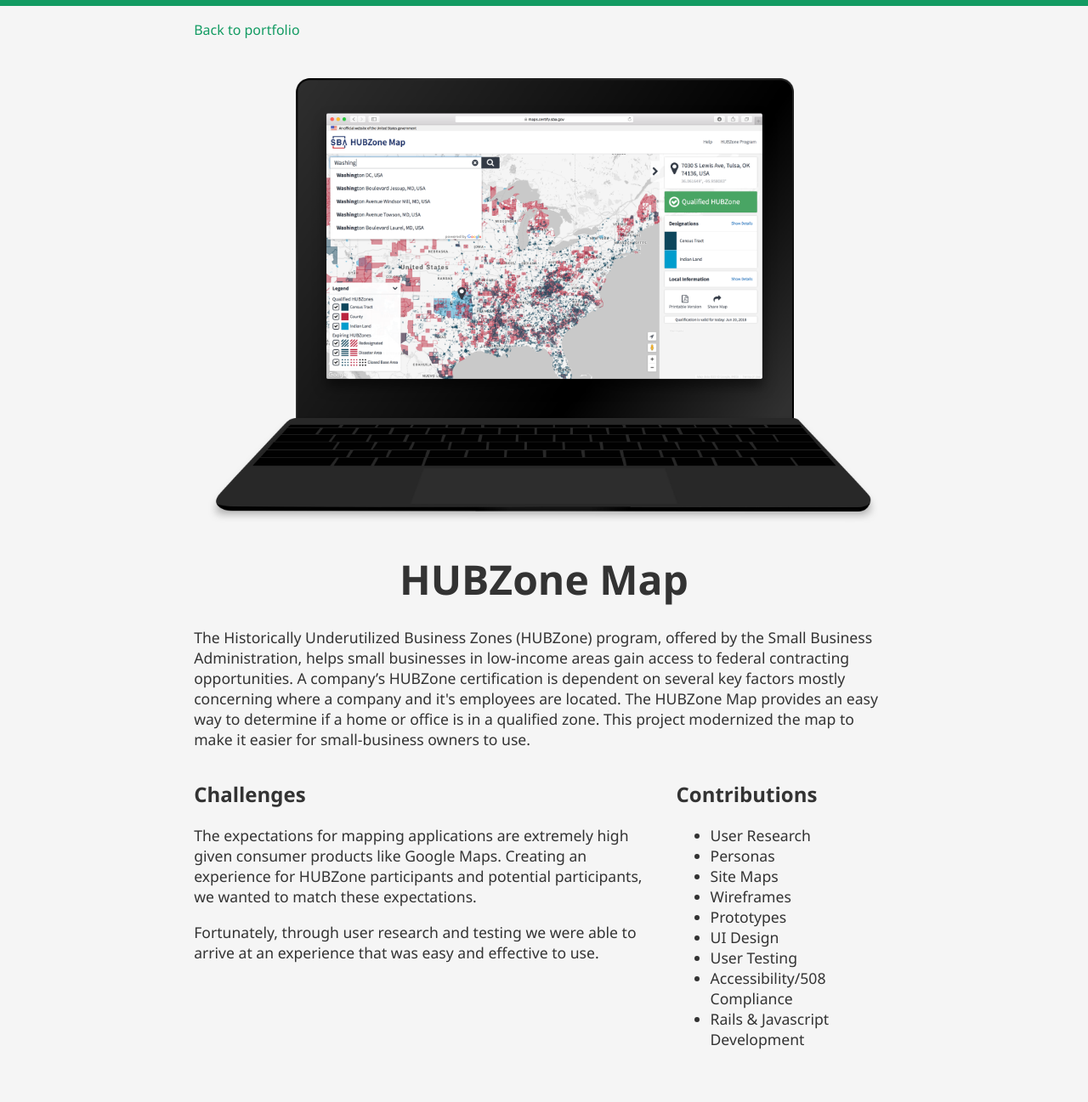
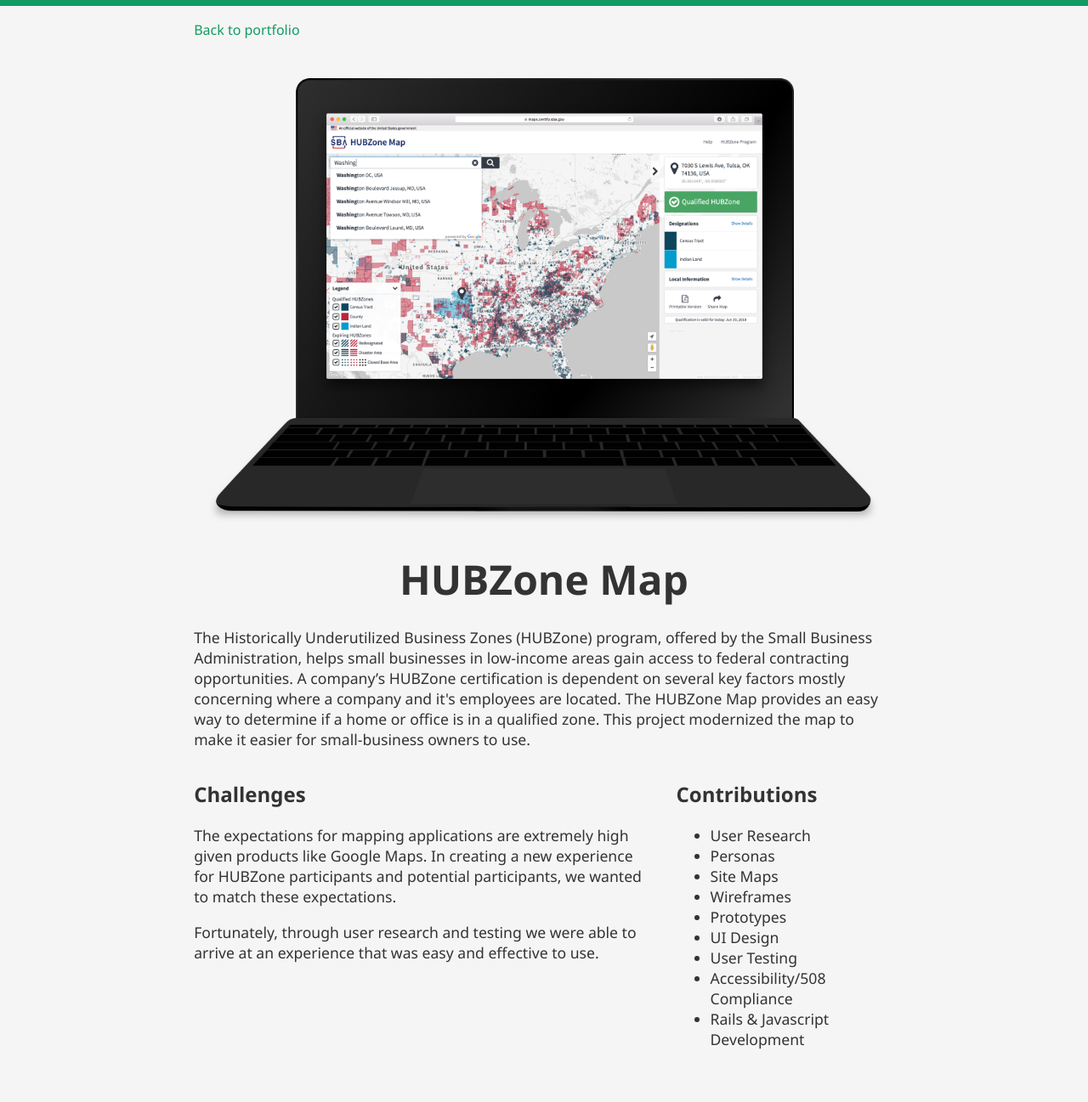
Before and after one commit to tbolt/tbolt.space, a Jekyll site: the page built from portfolio/hubzone.md, in a window 1280 px wide. Shown: the top 1297 px of the page at 85% size. Built offline with Jekyll 4.4.1, drawn with Linux system fonts in a browser that asks for light colours; some of the changed text lies outside the part shown; grey boxes are pictures that could not be loaded.

Commit message:
copy edit updates

```diff
--- a/_scss/portfolio.scss
+++ b/_scss/portfolio.scss
@@ -106,7 +106,7 @@
 
 .portfolio__header--tag {
   font-size: 18px;
-  font-weight: 300;
+  font-weight: 400;
   margin: 0;
   line-height: 1.2;
   padding-top: 10px;
--- a/portfolio/hubzone.md
+++ b/portfolio/hubzone.md
@@ -5,13 +5,13 @@
 <div class="portfolio-item">
   <section>
   {% include portfolio-header.html %}
-    <img src="/assets/img/portfolio/hubzone-mockup.png" alt="" class="thumb">
+    <img src="/assets/img/portfolio/hubzone-mockup.png" alt="Screenshot of the Small Business Administration's HUBZone Map" class="thumb">
     <h1>HUBZone Map</h1>
     <p>The Historically Underutilized Business Zones (HUBZone) program, offered by the Small Business Administration, helps small businesses in low-income areas gain access to federal contracting opportunities. A company’s HUBZone certification is dependent on several key factors mostly concerning where a company and it's employees are located. The HUBZone Map provides an easy way to determine if a home or office is in a qualified zone. This project modernized the map to make it easier for small-business owners to use.</p>
     <div class="challenges">
       <div class="column--heavy">
         <h3>Challenges</h3>
-        <p>The expectations for mapping applications are extremely high given consumer products like Google Maps. Creating an experience for HUBZone participants and potential participants, we wanted to match these expectations.</p>
+        <p>The expectations for mapping applications are extremely high given products like Google Maps. In creating a new experience for HUBZone participants and potential participants, we wanted to match these expectations.</p>
         <p>Fortunately, through user research and testing we were able to arrive at an experience that was easy and effective to use.</p>
       </div>
       <div>
@@ -33,8 +33,8 @@
   <section>
     <h2>Design Process</h2>
     <p>We started by building personas, doing discovery, and performing user research. Early on we sat with individuals at the Small Business Administration who relied heavily on the map to perform their jobs. Their feedback was invaluable and heavily influenced the product.</p>
-    <p>Once we determined the needs of the users, we started prototyping, testing, and iterating. This is a pretty common practice in human-centered design, but it cannot be overstated just how important it is. We found issues early and could easily pivot without much or any disruption to development.</p>
-    <img src="/assets/img/portfolio/hubzone-experiments.jpg" alt="">
+    <p>Once we determined the needs of the users, we started prototyping, testing, and iterating. This is a common practice in human-centered design, but it cannot be overstated just how important it is. We found issues early and could easily pivot without much or any disruption to development.</p>
+    <img src="/assets/img/portfolio/hubzone-experiments.jpg" alt="Photo of the Sketch UI Design tool with UI design mockups of the HUBZone Map">
     <p class="picture-caption"><strong>Experiments and prototyping</strong> within Sketch</p>
   </section>
   <section>
@@ -44,7 +44,7 @@
   </section>
   <section>
     <h2>Implementation</h2>
-    <p>To help speed up delivery, I took on a fair amount of the development. This proved to be very beneficial. Instead of a design hand-off, I would simply implement my own designs. This allowed a designers level-of-detail to materialize in the app.</p>
+    <p>To help speed up delivery, I took on development work when needed. This proved to be very beneficial. In many cases, instead of doing a design hand-off, I would simply implement my own designs. This allowed a designers level of detail to materialize in the app.</p>
     <p>Additionally, I learned Ruby on Rails and a number of related technologies. Some highlights include helping build a generated PDF from mapping data, working with Google Maps JS API, using Geolocation API, and search autocomplete.</p>
   </section>
 </div>
```
Also changed, not shown: portfolio/btrue.md (+3 -3 lines), portfolio/certify.md (+1 -1 lines), portfolio/tourbook.md (+2 -2 lines).
